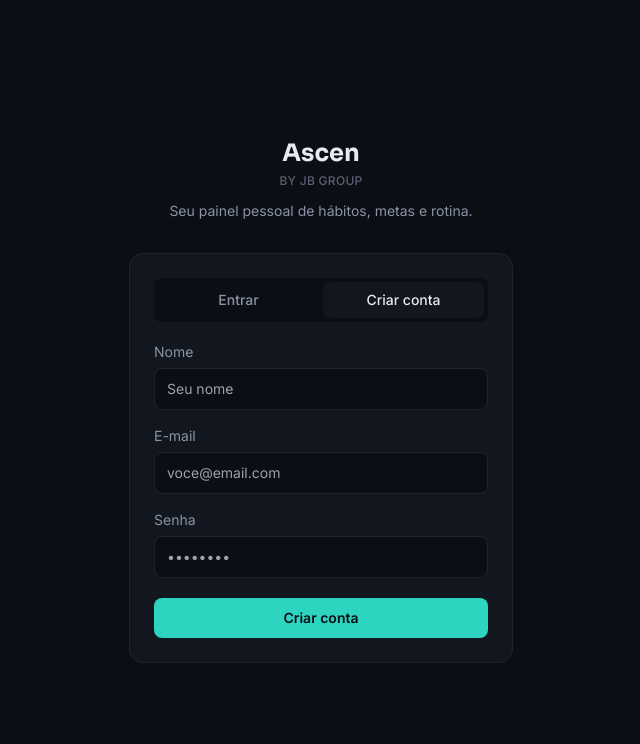
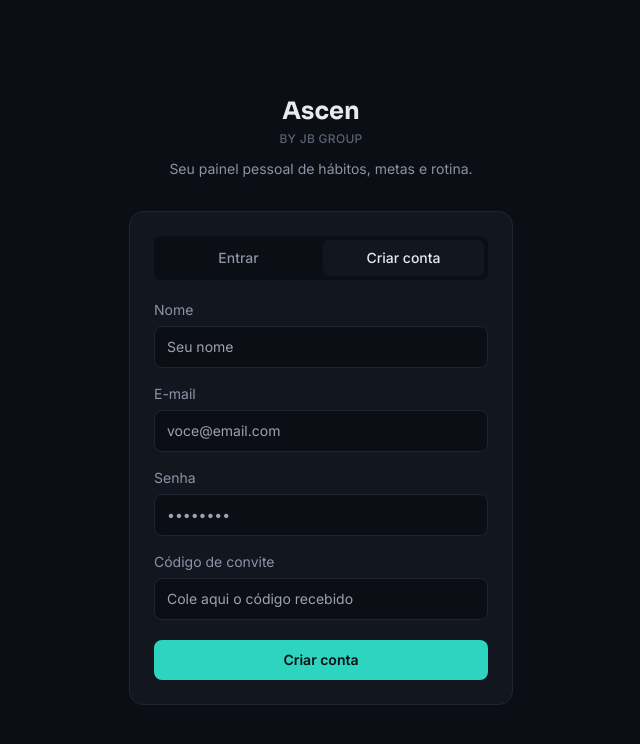
Before and after one commit to joedubazilio2018-hub/Project-X, a Next.js app: page /login in a window 1280 px wide. Both pictures are taken after a click on the button "Criar conta". Shown: the top 744 px of the page, without its empty margins (319-959 px from the left). Built offline with nearby package versions, Linux system fonts and the light colour scheme; no server answers.

Commit message:
Update page.tsx

```diff
--- a/app/login/page.tsx
+++ b/app/login/page.tsx
@@ -11,6 +11,7 @@ export default function LoginPage() {
   const [nome, setNome] = useState("");
   const [email, setEmail] = useState("");
   const [password, setPassword] = useState("");
+  const [codigoConvite, setCodigoConvite] = useState("");
   const [mode, setMode] = useState<"signin" | "signup">("signin");
   const [loading, setLoading] = useState(false);
   const [error, setError] = useState<string | null>(null);
@@ -37,11 +38,25 @@ export default function LoginPage() {
         router.refresh();
       }
     } else {
+      // Valida o código de convite ANTES de criar a conta
+      const codigoLimpo = codigoConvite.trim();
+
+      const { data: codigoValido, error: erroValidacao } = await supabase.rpc(
+        "validar_codigo_convite",
+        { p_code: codigoLimpo }
+      );
+
+      if (erroValidacao || !codigoValido) {
+        setError("Código de convite inválido, expirado ou já utilizado.");
+        setLoading(false);
+        return;
+      }
+
       const { error } = await supabase.auth.signUp({
         email,
         password,
         options: {
-          data: { nome: nome.trim() },
+          data: { nome: nome.trim(), invite_code: codigoLimpo },
           emailRedirectTo:
             typeof window !== "undefined"
               ? `${window.location.origin}/login`
@@ -192,6 +207,23 @@ export default function LoginPage() {
               />
             </div>
 
+            {mode === "signup" && (
+              <div>
+                <label htmlFor="codigo" className="mb-1.5 block text-sm text-ink-muted">
+                  Código de convite
+                </label>
+                <input
+                  id="codigo"
+                  type="text"
+                  required
+                  value={codigoConvite}
+                  onChange={(e) => setCodigoConvite(e.target.value)}
+                  className="w-full rounded-lg border border-base-border bg-base px-3 py-2.5 text-sm text-ink outline-none transition-colors focus:border-accent focus:ring-1 focus:ring-accent"
+                  placeholder="Cole aqui o código recebido"
+                />
+              </div>
+            )}
+
             {error && (
               <p className="rounded-lg bg-warn-dim px-3 py-2 text-sm text-warn">
                 {error}
```
